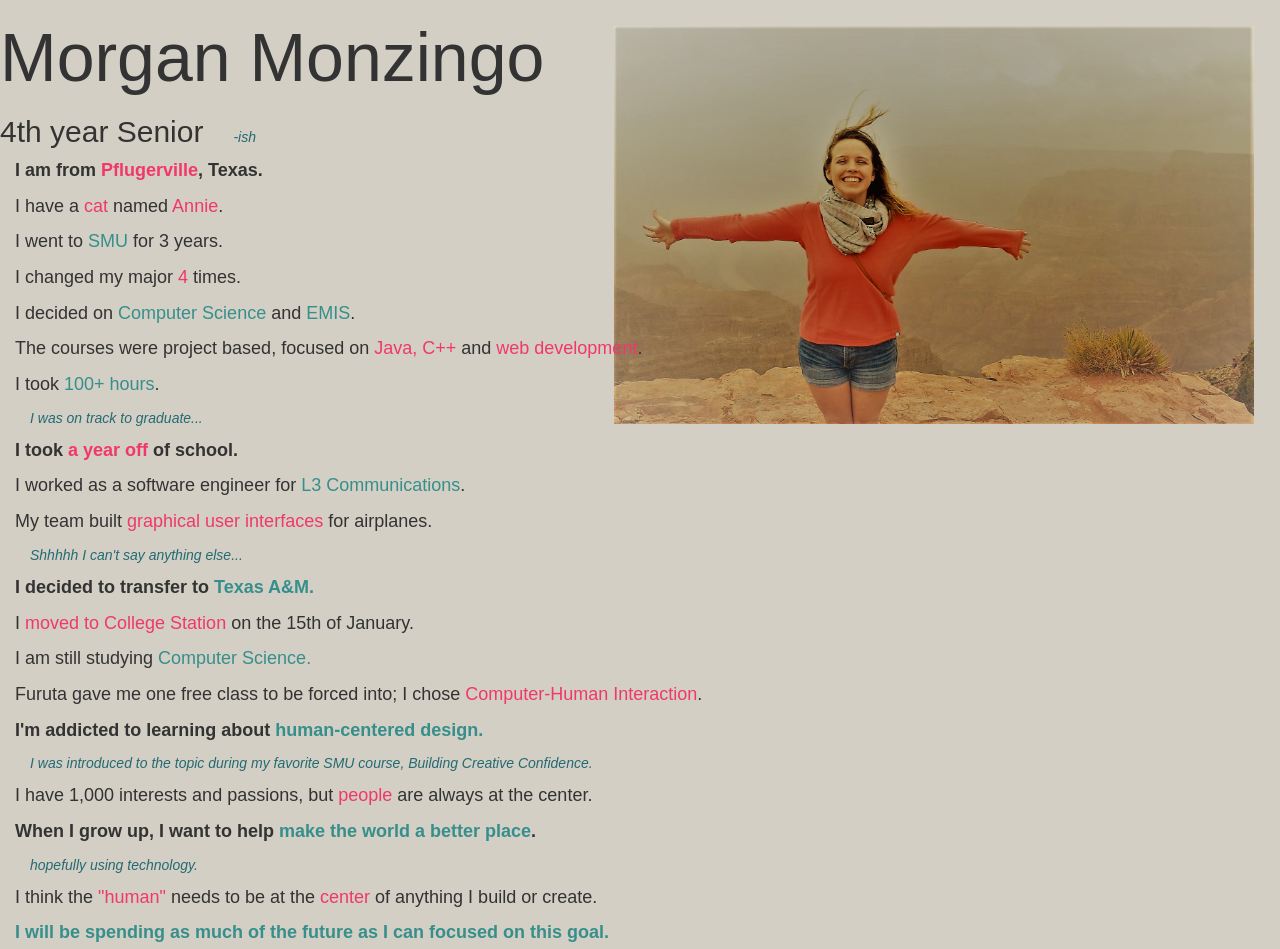
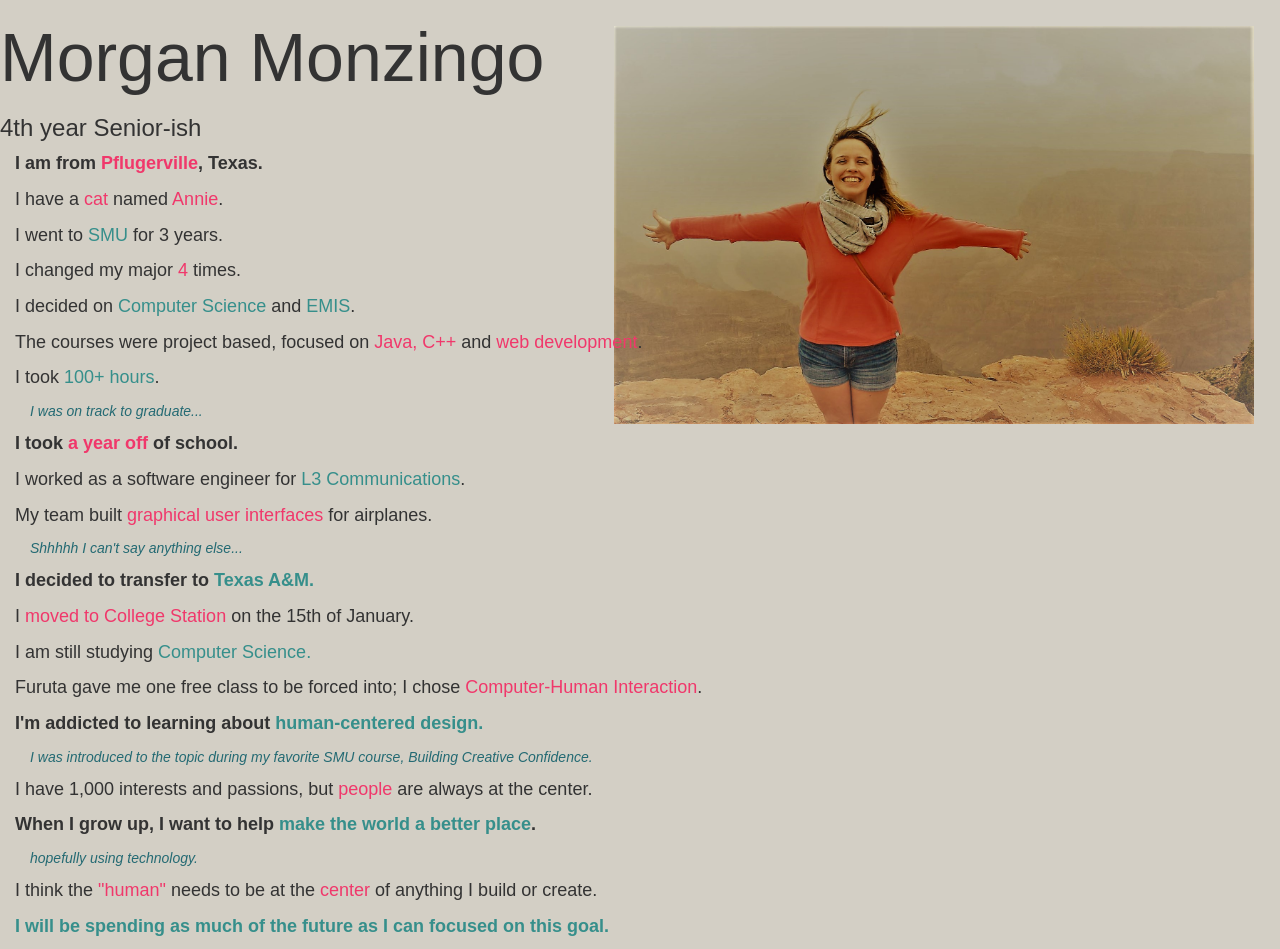
Before and after one commit to Mdzingo/chiBio, a website: page index.html in a window 1280 px wide. Shown: the top 949 px of the page. Drawn offline with nearby package versions, Linux system fonts and the light colour scheme; a web font is replaced by a local one.

Commit message:
changing subheader

```diff
--- a/index.html
+++ b/index.html
@@ -12,7 +12,7 @@
 </head>
 <body>
     <h1>Morgan Monzingo</h1>
-    <h2>4th year Senior<em class="sub-point">-ish</em></h2>
+    <h3>4th year Senior-ish</h3>
     <div class="me-img"></div>
     <p class="restart">I am from <em class="pi">Pflugerville</em>, Texas.</p>
     <p>I have a <em class="pi">cat</em> named <em class="pi">Annie</em>.
```
Also changed, not shown: 1 other file.
